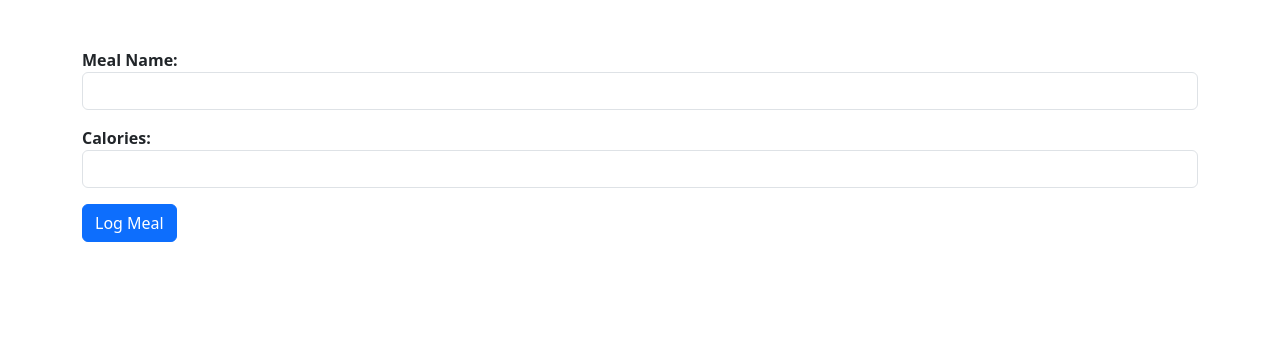
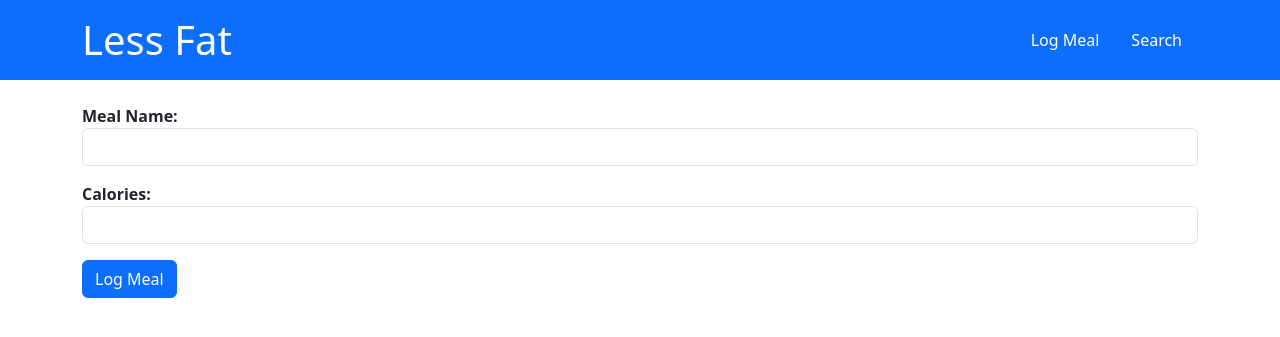
Before and after one commit to mfay/lessfat, a FastAPI app: page /log-meal in a window 1280 px wide. Shown: the top 337 px of the page. Run offline with FastAPI, Linux system fonts and the light colour scheme.

Commit message:
working search and meal logger

```diff
--- /dev/null
+++ b/backend/templates/base.html
@@ -0,0 +1,30 @@
+<!doctype html>
+<html lang="en">
+	<head>
+		<meta charset="UTF-8" />
+		<title>{% block title %}Search{% endblock %}</title>
+		<link href="https://cdn.jsdelivr.net/npm/bootstrap@5.3.0/dist/css/bootstrap.min.css" rel="stylesheet" />
+	</head>
+	<body>
+		<header class="bg-primary text-white p-3 mb-4">
+			<div class="container">
+				<nav class="d-flex align-items-center justify-content-between">
+					<h1 class="mb-0">Less Fat</h1>
+					<ul class="nav">
+						<li class="nav-item">
+							<a class="nav-link text-white" href="/log-meal">Log Meal</a>
+						</li>
+						<li class="nav-item">
+							<a class="nav-link text-white" href="/search">Search</a>
+						</li>
+					</ul>
+				</nav>
+		</header>
+		<main class="container">
+			{% if flash %}
+				<div class="alert alert-success">{{ flash }}</div>
+			{% endif %}
+			{% block content %}{% endblock %}
+		</main>
+	</body>
+</html>
--- a/backend/templates/log_meal_form.html
+++ b/backend/templates/log_meal_form.html
@@ -1,14 +1,6 @@
-<!doctype html>
-<html lang="en">
-    <head>
-        <title>Log Meal</title>
-        <link href="https://cdn.jsdelivr.net/npm/bootstrap@5.3.0/dist/css/bootstrap.min.css" rel="stylesheet" />
-    </head>
-    <body>
-        <div class="container mt-5">
-            {% if flash %}
-            <div class="alert alert-success">{{ flash }}</div>
-            {% endif %}
+{% extends "base.html" %}
+{% block title %}Search Results{% endblock %}
+{% block content %}
 <form action="/add-meal" method="post">
 	<div class="mb-3">
 		<label for="name"><strong>Meal Name:</strong></label>
@@ -24,6 +16,4 @@
 		<button type="submit" class="btn btn-primary">Log Meal</button>
 	</div>
 </form>
-        </div>
-    </body>
-</html>
+{% endblock %}
```
Also changed, not shown: backend/app/embeddings.py (+4 -7 lines), backend/app/routes.py (+27 -1 lines), backend/templates/search.html (added, +22 -0 lines). Lines whose indentation alone changed are shown as unchanged.
